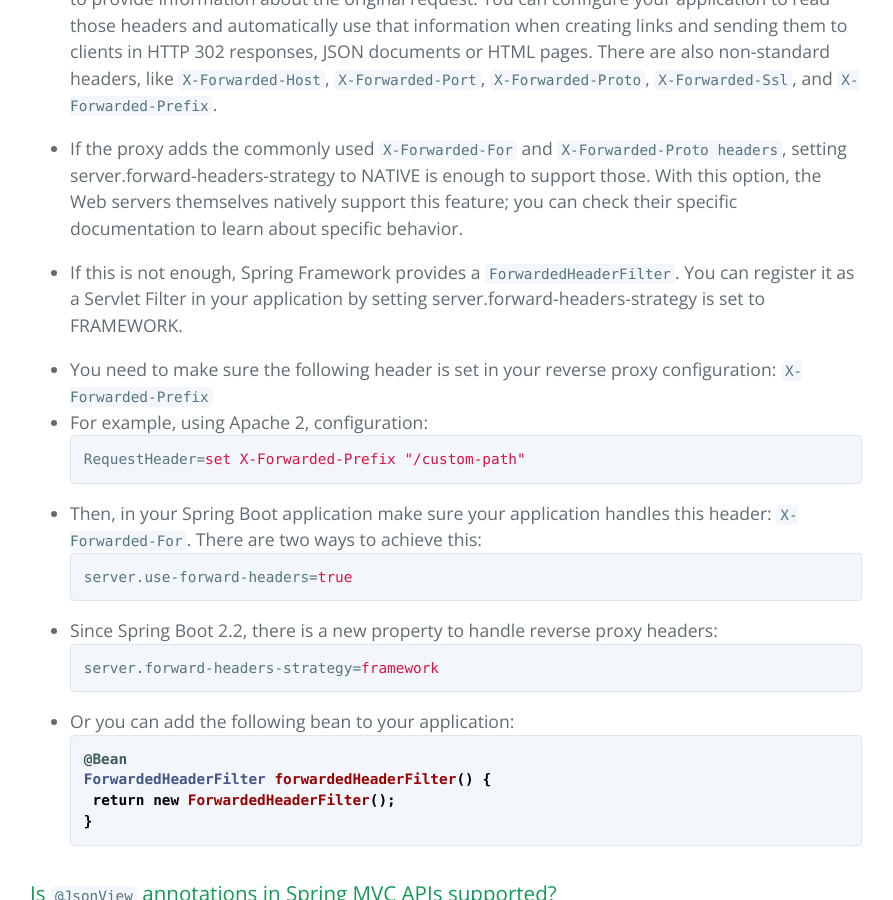
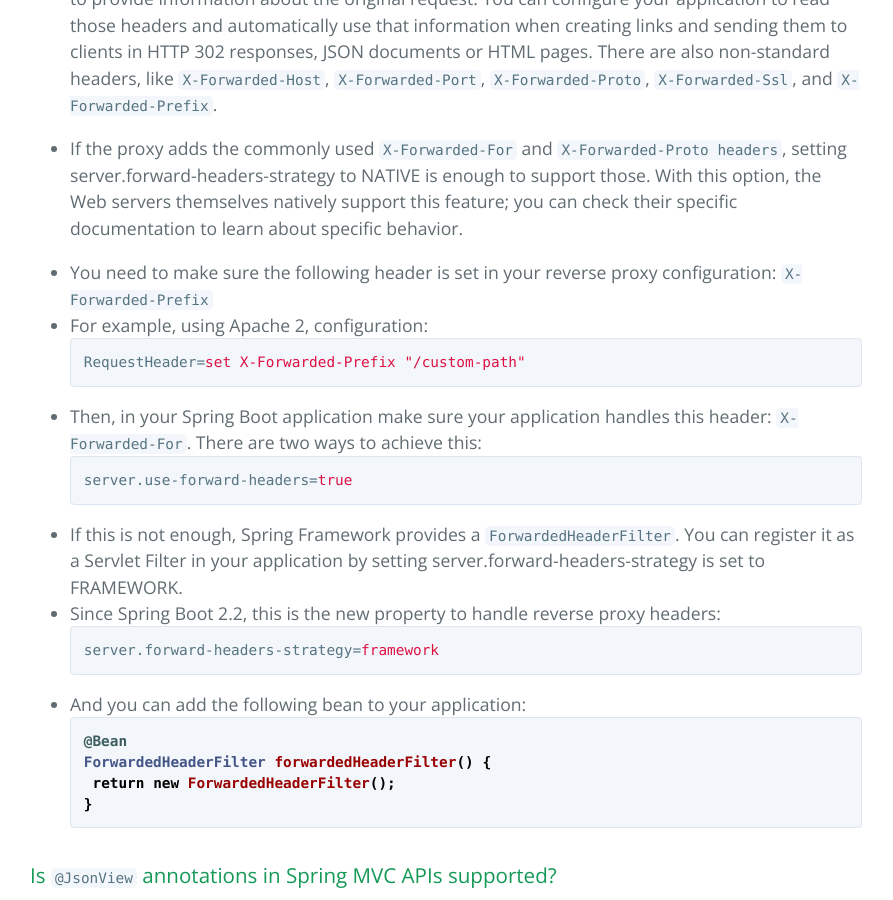
Before and after one commit to springdoc/springdoc.github.io, a Jekyll site: the page built from faq.md, in a window 1280 px wide and 900 px high, scrolled down 7553 px. Shown: the whole window, without its empty margins (194-1087 px from the left). Built offline with Jekyll 4.4.1, drawn with Linux system fonts in a browser that asks for light colours; part of the change alters nothing that is shown.

Commit message:
Update faq.md

````diff
--- a/faq.md
+++ b/faq.md
@@ -205,8 +205,6 @@ public String toString() {
 
 - If the proxy adds the commonly used `X-Forwarded-For` and `X-Forwarded-Proto headers`, setting server.forward-headers-strategy to NATIVE is enough to support those. With this option, the Web servers themselves natively support this feature; you can check their specific documentation to learn about specific behavior.
 
-- If this is not enough, Spring Framework provides a `ForwardedHeaderFilter`. You can register it as a Servlet Filter in your application by setting server.forward-headers-strategy is set to FRAMEWORK.
-
 - You need to make sure the following header is set in your reverse proxy configuration: `X-Forwarded-Prefix`
 - For example, using Apache 2, configuration:
 ```properties
@@ -216,11 +214,12 @@ RequestHeader=set X-Forwarded-Prefix "/custom-path"
 ```properties
 server.use-forward-headers=true
 ```
-- Since Spring Boot 2.2, there is a new property to handle reverse proxy headers:
+- If this is not enough, Spring Framework provides a `ForwardedHeaderFilter`. You can register it as a Servlet Filter in your application by setting server.forward-headers-strategy is set to FRAMEWORK.
+- Since Spring Boot 2.2, this is the new property to handle reverse proxy headers:
 ```properties
 server.forward-headers-strategy=framework
 ```
-- Or you can add the following bean to your application:
+- And you can add the following bean to your application:
 ```java
 @Bean
 ForwardedHeaderFilter forwardedHeaderFilter() {
````
